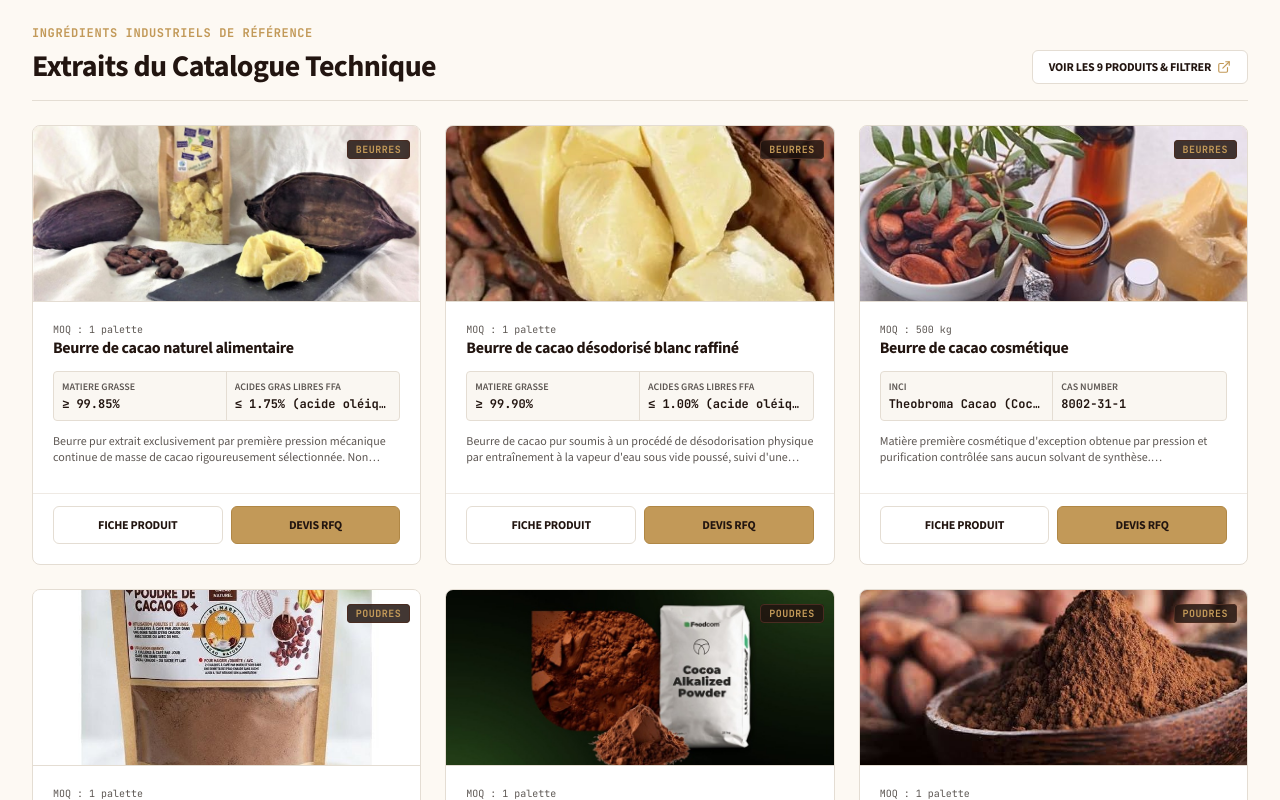
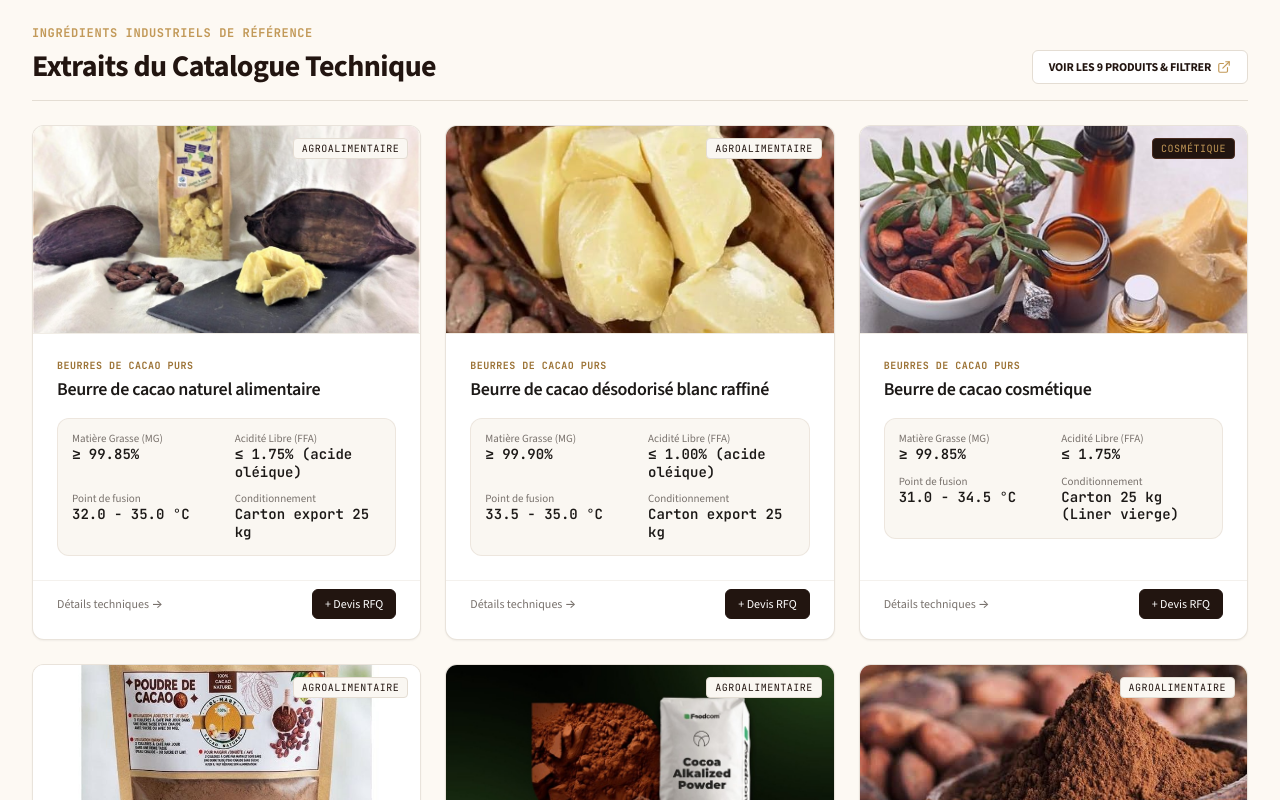
Before and after one commit to joelessoh2006-hue/site-agroalimentaire, a React (Vite) app in the folder agro-industrial-cocoa-processing/: page / in a window 1280 px wide. Shown: the part 1960-2760 px from the top of the page. Built offline with nearby package versions, Linux system fonts and the light colour scheme.

Commit message:
refactor: eliminate visual inconsistencies across product cards, certifications, contact info and eudr metrics

```diff
--- a/agro-industrial-cocoa-processing/src/components/home/HomeView.tsx
+++ b/agro-industrial-cocoa-processing/src/components/home/HomeView.tsx
@@ -8,6 +8,7 @@ import {
   Send
 } from 'lucide-react';
 import { ProductImage } from '../common/ProductImage';
+import { ProductCard } from '../ProductCard';
 
 interface HomeViewProps {
   onNavigate: (view: string, productId?: string) => void;
@@ -411,80 +412,16 @@ export const HomeView: React.FC<HomeViewProps> = ({
           </button>
         </div>
 
-        <div className="grid grid-cols-1 md:grid-cols-3 gap-6">
-          {COCOA_PRODUCTS.slice(0, 6).map((product) => {
-            const isAdded = selectedRfqProductIds.includes(product.id);
-            return (
-              <div
-                key={product.id}
-                className="bg-[#FFFFFF] border border-[#E4DDD3] rounded-[8px] overflow-hidden flex flex-col justify-between hover:border-[#C29958] transition-colors group"
-              >
-                <div>
-                  <div className="relative h-44 w-full bg-[#F1EDE7] overflow-hidden border-b border-[#E4DDD3]">
-                    <ProductImage
-                      src={product.image_url}
-                      alt={product.name}
-                      productName={product.name}
-                      category={product.category}
-                    />
-                    <div className="absolute top-2.5 right-2.5">
-                      <span className="text-[10px] font-mono font-bold uppercase tracking-wider px-2 py-0.5 rounded-[4px] bg-[#221510]/85 text-[#C29958] border border-[#4A2C21]">
-                        {product.category.toUpperCase()}
-                      </span>
-                    </div>
-                  </div>
-
-                  <div className="p-5 space-y-3">
-                    <div>
-                      <span className="font-mono text-[10px] text-[#5D5753] block">
-                        MOQ : {product.moq.split('(')[0]}
-                      </span>
-                      <h3 className="font-display text-base font-bold text-[#221510] group-hover:text-[#4A2C21] transition-colors leading-snug">
-                        {product.name}
-                      </h3>
-                    </div>
-
-                    {/* 2 Spécifications Clés Standard Barry Callebaut */}
-                    <div className="grid grid-cols-2 divide-x divide-[#E4DDD3] bg-[#FAF7F2] border border-[#E4DDD3] rounded-[4px] font-mono text-xs">
-                      {Object.entries(product.specs).slice(0, 2).map(([key, val]) => (
-                        <div key={key} className="p-2 space-y-0.5">
-                          <span className="text-[10px] text-[#5D5753] block truncate uppercase font-sans font-semibold">
-                            {key.replace(/_/g, ' ')}
-                          </span>
-                          <span className="font-bold text-[#221510] block truncate">
-                            {String(val)}
-                          </span>
-                        </div>
-                      ))}
-                    </div>
-
-                    <p className="font-body text-xs text-[#5D5753] line-clamp-2">
-                      {product.description}
-                    </p>
-                  </div>
-                </div>
-
-                <div className="p-5 pt-0 border-t border-[#E4DDD3]/60 grid grid-cols-2 gap-2 mt-2 pt-3">
-                  <button
-                    onClick={() => onNavigate('produit', product.id)}
-                    className="w-full py-2.5 px-2 text-center text-xs font-display font-bold uppercase tracking-wider text-[#221510] bg-[#FFFFFF] border border-[#E4DDD3] rounded-[6px] hover:border-[#221510] hover:bg-[#FAF7F2] transition-colors cursor-pointer"
-                  >
-                    Fiche Produit
-                  </button>
-                  <button
-                    onClick={() => onToggleRfq(product)}
-                    className={`w-full py-2.5 px-2 text-center text-xs font-display font-bold uppercase tracking-wider rounded-[6px] transition-colors cursor-pointer border ${
-                      isAdded
-                        ? 'bg-[#2E5A36] text-[#FFFFFF] border-[#2E5A36]'
-                        : 'bg-[#C29958] text-[#221510] border-[#b08745] hover:bg-[#b08745]'
-                    }`}
-                  >
-                    {isAdded ? 'Ajouté ✓' : 'Devis RFQ'}
-                  </button>
-                </div>
-              </div>
-            );
-          })}
+        <div className="grid grid-cols-1 md:grid-cols-2 lg:grid-cols-3 gap-6">
+          {COCOA_PRODUCTS.slice(0, 6).map((product) => (
+            <ProductCard
+              key={product.id}
+              product={product}
+              onSelectProduct={(productId) => onNavigate('produit', productId)}
+              onToggleRfq={onToggleRfq}
+              isAddedToRfq={selectedRfqProductIds.includes(product.id)}
+            />
+          ))}
         </div>
       </section>
 
--- a/agro-industrial-cocoa-processing/src/components/quality/QualityView.tsx
+++ b/agro-industrial-cocoa-processing/src/components/quality/QualityView.tsx
@@ -63,7 +63,7 @@ export const QualityView: React.FC<QualityViewProps> = ({
           {QUALITY_CERTIFICATIONS.map((cert) => (
             <div
               key={cert.id}
-              className="bg-[#FFFFFF] border border-[#E4DDD3] rounded-[8px] p-5 space-y-3 flex flex-col justify-between hover:border-[#C29958] transition-colors"
+              className="bg-[#FFFFFF] border border-[#E4DDD3] rounded-[8px] p-5 space-y-3 flex flex-col justify-between hover:border-[#C29958] transition-colors group"
             >
               <div className="space-y-2.5">
                 <div className="flex items-center justify-between">
@@ -74,7 +74,7 @@ export const QualityView: React.FC<QualityViewProps> = ({
                 </div>
 
                 <div>
-                  <h3 className="font-display text-base font-bold text-[#221510]">
+                  <h3 className="font-display text-base font-bold text-[#221510] group-hover:text-[#4A2C21] transition-colors">
                     {cert.name}
                   </h3>
                   <span className="text-[11px] font-mono text-[#5D5753] block mt-0.5">
--- a/agro-industrial-cocoa-processing/src/components/savoir-faire/SavoirFaireView.tsx
+++ b/agro-industrial-cocoa-processing/src/components/savoir-faire/SavoirFaireView.tsx
@@ -229,25 +229,25 @@ export const SavoirFaireView: React.FC<SavoirFaireViewProps> = ({
 
         {/* Metrics Grid (4 Statistiques géantes en JetBrains Mono) */}
         <div className="grid grid-cols-2 md:grid-cols-4 gap-4 font-mono">
-          <div className="bg-[#FFFFFF] p-4 rounded-[6px] border border-[#E4DDD3]">
+          <div className="bg-[#FFFFFF] p-4 rounded-[8px] border border-[#E4DDD3] hover:border-[#C29958] transition-colors">
             <span className="text-xl sm:text-2xl font-bold text-[#221510]">{ESG_EUDR_METRICS.totalGeoMappedHectares}</span>
             <span className="block text-[11px] text-[#C29958] mt-1 font-sans font-semibold">Superficie Cartographiée</span>
             <span className="text-[10px] text-[#78716C] block mt-0.5">Parcelles GPS polygonales</span>
           </div>
 
-          <div className="bg-[#FFFFFF] p-4 rounded-[6px] border border-[#E4DDD3]">
+          <div className="bg-[#FFFFFF] p-4 rounded-[8px] border border-[#E4DDD3] hover:border-[#C29958] transition-colors">
             <span className="text-xl sm:text-2xl font-bold text-[#221510]">{ESG_EUDR_METRICS.polygonalPlotsVerified}</span>
             <span className="block text-[11px] text-[#C29958] mt-1 font-sans font-semibold">Parcelles Auditées</span>
             <span className="text-[10px] text-[#78716C] block mt-0.5">Contrôlées par satellites radar</span>
           </div>
 
-          <div className="bg-[#FFFFFF] p-4 rounded-[6px] border border-[#E4DDD3]">
+          <div className="bg-[#FFFFFF] p-4 rounded-[8px] border border-[#E4DDD3] hover:border-[#C29958] transition-colors">
             <span className="text-xl sm:text-2xl font-bold text-[#2E5A36] inline-block">100%</span>
             <span className="block text-[11px] text-[#2E5A36] mt-1 font-sans font-semibold">Zéro Déforestation</span>
             <span className="text-[10px] text-[#78716C] block mt-0.5">Conformité post-2020 prouvée</span>
           </div>
 
-          <div className="bg-[#FFFFFF] p-4 rounded-[6px] border border-[#E4DDD3]">
+          <div className="bg-[#FFFFFF] p-4 rounded-[8px] border border-[#E4DDD3] hover:border-[#C29958] transition-colors">
             <span className="text-xl sm:text-2xl font-bold text-[#221510]">-42% CO₂</span>
             <span className="block text-[11px] text-[#C29958] mt-1 font-sans font-semibold">Gain Carbone FCL</span>
             <span className="text-[10px] text-[#78716C] block mt-0.5">Raffinage local à la source</span>
```
Also changed, not shown: agro-industrial-cocoa-processing/src/components/contact/ContactRfqView.tsx (+5 -5 lines), 1 other file (tests, documents, lock files or other folders).
